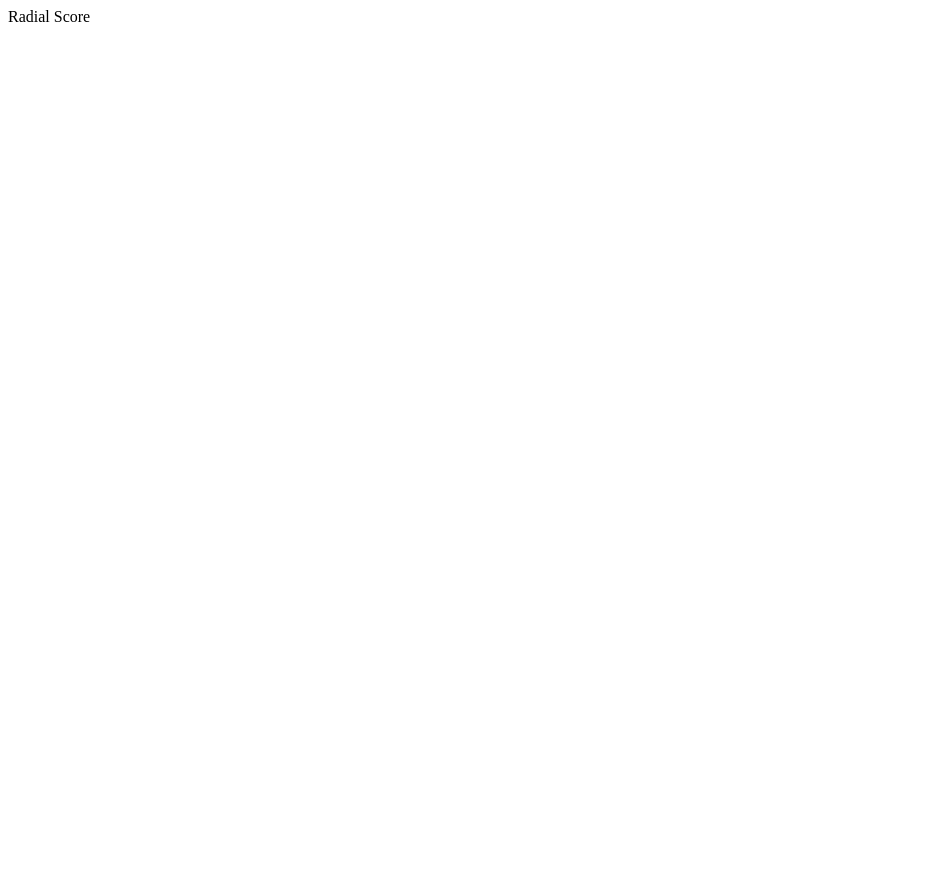
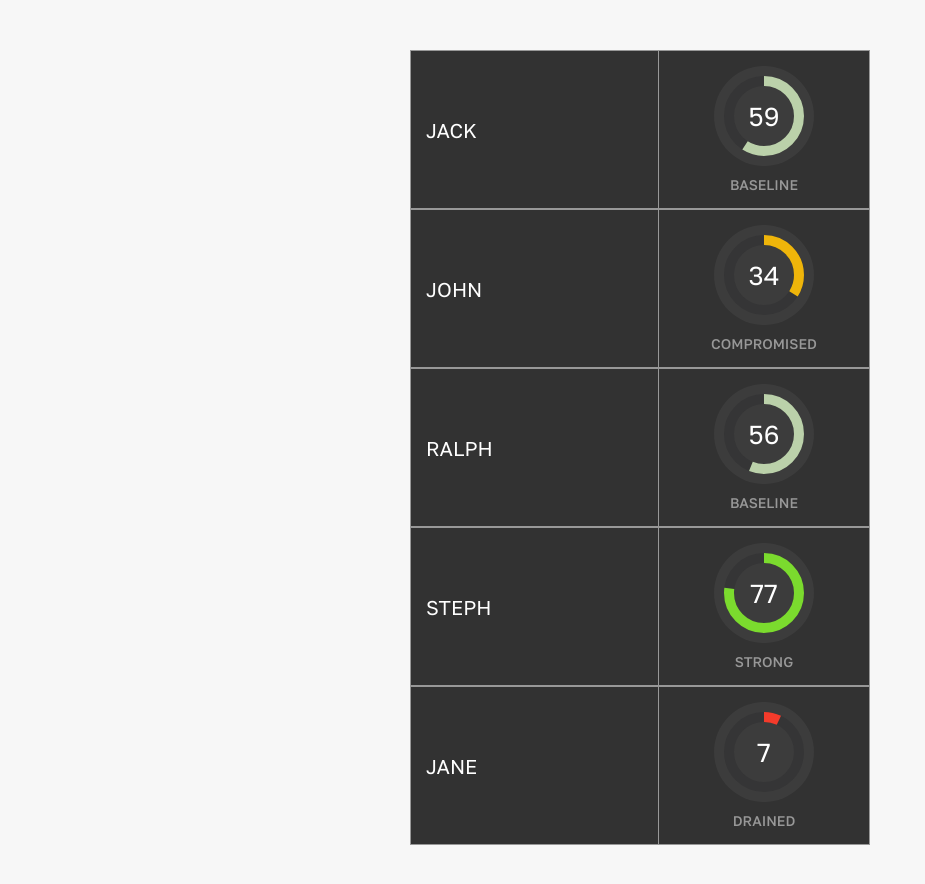
Before and after one commit to joshuadsingh1993/rewire, a React (Vite) app: page / in a window 1280 px wide. Shown: the top 884 px of the page, without its empty margins (0-925 px from the left). Before the commit the page ends 800 px from the top, so only its background shows below. Built offline with nearby package versions, Linux system fonts and the light colour scheme.

Commit message:
Building components

```diff
--- a/index.html
+++ b/index.html
@@ -1,13 +1,19 @@
 <!DOCTYPE html>
 <html lang="en">
+
 <head>
   <meta charset="UTF-8" />
   <link rel="icon" type="image/svg+xml" href="/vite.svg" />
   <meta name="viewport" content="width=device-width, initial-scale=1.0" />
-    <title>Vite + React + TS</title>
+  <title>Rewire</title>
+  <link rel="preconnect" href="https://fonts.googleapis.com">
+  <link rel="preconnect" href="https://fonts.gstatic.com" crossorigin>
+  <link href="https://fonts.googleapis.com/css2?family=Golos+Text:wght@400;500&display=swap" rel="stylesheet">
 </head>
+
 <body>
   <div id="root"></div>
   <script type="module" src="/src/main.tsx"></script>
 </body>
+
 </html>
--- a/package.json
+++ b/package.json
@@ -9,6 +9,9 @@
     "preview": "vite preview",
     "lint": "eslint --ext .js,.ts,.jsx,.tsx . --fix"
   },
+  "resolutions": {
+    "styled-components": "^5"
+  },
   "dependencies": {
     "react": "^18.2.0",
     "react-dom": "^18.2.0",
@@ -17,6 +20,7 @@
   "devDependencies": {
     "@types/react": "^18.0.27",
     "@types/react-dom": "^18.0.10",
+    "@types/styled-components": "^5.1.26",
     "@typescript-eslint/eslint-plugin": "^5.54.0",
     "@typescript-eslint/parser": "^5.54.0",
     "@vitejs/plugin-react": "^3.1.0",
--- a/src/App.tsx
+++ b/src/App.tsx
@@ -1,11 +1,36 @@
-import RadialScore from "./components/radialScore"
+import TableRow from './components/TableRow'
+import styled from 'styled-components'
 
-type Props = {}
+const Container = styled.div`
+    background: #323232;
+	max-width: 460px;
+	margin: 50px auto;
+`
 
-export default function App({}: Props) {
-  return (
-    <div>
-		<RadialScore />
-	</div>
-  )
+type Day = {
+	ac: boolean,
+	cs: number,
+	es: number,
+	ps: number,
+	sc: number
 }
+
+type Athlete = {
+	[name: string]: Record<string, Day>
+}
+
+type AppProps = {
+	data: Athlete
+}
+
+export default function App({ data }: AppProps) {
+	return (
+		<Container>
+			{
+				Object.entries(data).map((athlete, index) => (
+					<TableRow name={athlete[0]} score={athlete[1]['1677658893169'].sc} />
+				))
+			}
+		</Container>
+	)
+}
--- a/src/components/RadialScore.tsx
+++ b/src/components/RadialScore.tsx
@@ -1,7 +1,121 @@
-type Props = {}
+import { useEffect, useRef } from 'react'
+import styled from 'styled-components'
+import { LEVELS } from '../utils/constants'
+import { getLevelFromScore } from '../utils/helpers'
 
-export default function RadialScore({}: Props) {
+const ringWidth = 10;
+const size = 80;
+
+const Container = styled.div`
+  display: flex;
+  align-items: center;
+  justify-content: center;
+  flex-direction: column;
+`
+const RadialContainer = styled.div`
+    position: relative;
+    padding: ${ringWidth}px;
+    position: relative;
+    width: fit-content;
+
+    :after {
+      content: '';
+      position: absolute;
+      inset: 0;
+      background: ${props => props.theme.colors.white};
+      opacity: 0.05;
+      border-radius: 50%;
+    }
+`
+const Radial = styled.div`
+    height: ${size}px;
+    width: ${size}px;
+    position: relative;
+`
+
+const BackgroundCircle = styled.div`
+    height: 100%;
+    width: 100%;
+    position: absolute;
+    z-index: 1;
+    border-radius: 50%;
+    border: ${ringWidth}px solid ${props => props.theme.colors.backRing};
+    box-sizing: border-box;
+`
+
+const Score = styled.span`
+    font-size: 26px;
+    display: block;
+    position: absolute;
+    z-index: 2;
+    top: 50%;
+    left: 50%;
+    transform: translate(-50%, -50%);
+    color: ${props => props.theme.colors.white};
+`
+
+const Svg = styled.svg<{ score: number }>`
+  width: 100%;
+  height: 100%;
+  position: relative;
+  z-index: 2;
+
+  circle {
+    fill: none;
+    stroke: ${props => props.theme.colors[LEVELS[getLevelFromScore(props.score)]]};
+    stroke-width: ${ringWidth}px;
+    stroke-dasharray: ${size * 2.75};
+    stroke-dashoffset: ${size * 2.75};
+    transform-origin: 50% 50%;
+    transform: rotate(-90deg);
+    will-change: stroke-dashoffset;
+  }
+`
+const Level = styled.span`
+    font-size: 14px;
+    text-transform: uppercase;
+    font-weight: 500;
+    text-align: center;
+    margin-top: 10px;
+    display: inline-block;
+    color: ${props => props.theme.colors.textGrey};
+`
+
+type RadialScoreProps = {
+  score: number;
+}
+
+export default function RadialScore({ score }: RadialScoreProps) {
+  const circleRef = useRef<SVGCircleElement>(null)
+
+  const circleOffset = (percentage: number) => `${((100 - percentage) / 100) * size * 2.75}`
+
+  useEffect(() => {
+    if (circleRef.current) {
+      const circleSpinning = [{ strokeDashoffset: circleOffset(score) }]
+
+      const circleTiming = {
+        duration: 500,
+        fill: 'forwards',
+        easing: 'ease-in-out'
+      }
+
+      circleRef.current.animate(circleSpinning, circleTiming as KeyframeAnimationOptions)
+    }
+  }, [])
+
   return (
-    <div>Radial Score</div>
+    <Container>
+      <RadialContainer>
+        <Radial>
+          <BackgroundCircle />
+          <Svg score={score}>
+            <circle ref={circleRef} cx={size / 2} cy={size / 2} r={size / 2 - ringWidth / 2} />
+          </Svg>
+          <Score>{score}</Score>
+        </Radial>
+      </RadialContainer>
+      <Level>{getLevelFromScore(score)}</Level>
+    </Container>
   )
 }
--- /dev/null
+++ b/src/components/TableRow.tsx
@@ -0,0 +1,39 @@
+import styled from 'styled-components'
+import RadialScore from './RadialScore'
+
+const Container = styled.div`
+    display: flex;
+    align-items: center;
+    border: 1px solid ${props => props.theme.colors.textGrey};
+`
+
+const Name = styled.span`
+    display: block;
+    padding: 15px;
+    flex: 1;
+    font-size: 20px;
+    text-transform: uppercase;
+    color: ${props => props.theme.colors.white};
+`
+
+const RadialContainer = styled.div`
+    padding: 15px;
+    width: 180px;
+    border-left: 1px solid ${props => props.theme.colors.textGrey};
+`
+
+type TableRowProps = {
+    name: string,
+    score: number
+}
+
+export default function TableRow({ name, score }: TableRowProps) {
+    return (
+        <Container>
+            <Name>{name}</Name>
+            <RadialContainer>
+                <RadialScore score={score} />
+            </RadialContainer>
+        </Container>
+    )
+}
--- a/src/main.tsx
+++ b/src/main.tsx
@@ -1,9 +1,16 @@
 import React from 'react'
 import ReactDOM from 'react-dom/client'
+import { ThemeProvider } from 'styled-components'
 import App from './App'
+import GlobalStyle from './styles/globalStyles'
+import theme from './styles/theme'
+import data from '../data.json'
 
 ReactDOM.createRoot(document.getElementById('root') as HTMLElement).render(
 	<React.StrictMode>
-		<App />
+		<ThemeProvider theme={theme}>
+			<GlobalStyle />
+			<App data={JSON.parse(JSON.stringify(data))} />
+		</ThemeProvider>
 	</React.StrictMode>,
 )
--- /dev/null
+++ b/src/styles/globalStyles.ts
@@ -0,0 +1,12 @@
+import { createGlobalStyle } from 'styled-components'
+
+const GlobalStyle = createGlobalStyle<{ theme: any}>`
+  body {
+    margin: 0;
+    padding: 0;
+    font-family: 'Golos Text', sans-serif;
+    background: #f7f7f7;
+  }
+`
+
+export default GlobalStyle
--- /dev/null
+++ b/src/styles/theme.ts
@@ -0,0 +1,18 @@
+import { LEVELS } from '../utils/constants'
+
+export default {
+	colors: {
+		grey: '#434242',
+		darkGrey: '#323232',
+		textGrey: '#989898',
+		backRing: '#353536',
+		white: '#fff',
+		[LEVELS.peak]: '#71FF00',
+		[LEVELS.strong]: '#7BDB2E',
+		[LEVELS.primed]: '#94CA69',
+		[LEVELS.baseline]: '#BBD1AA',
+		[LEVELS.compromised]: '#EFB50A',
+		[LEVELS.fatigued]: '#EF780A',
+		[LEVELS.drained]: '#F43B2B'
+	}
+}
--- /dev/null
+++ b/src/utils/constants.ts
@@ -0,0 +1,19 @@
+export enum LEVELS {
+    peak = 'peak',
+    strong = 'strong',
+    primed = 'primed',
+    baseline = 'baseline',
+    compromised = 'compromised',
+    fatigued = 'fatigued',
+    drained = 'drained'
+}
+
+export const levelRanges = {
+	[LEVELS.peak]: 100,
+	[LEVELS.strong]: 84,
+	[LEVELS.primed]: 70,
+	[LEVELS.baseline]: 60,
+	[LEVELS.compromised]: 40,
+	[LEVELS.fatigued]: 30,
+	[LEVELS.drained]: 17
+}
--- /dev/null
+++ b/src/utils/helpers.ts
@@ -0,0 +1,38 @@
+import { levelRanges, LEVELS } from './constants'
+
+export const getLevelFromScore = (score: number) => {
+	if (score > 100 || score < 0) {
+		throw Error('Score out of range. Please input a score from 0 - 100.')
+	}
+
+	if (score <= levelRanges.peak && score > levelRanges.strong) {
+		return LEVELS.peak
+	}
+
+	if (score <= levelRanges.strong && score > levelRanges.primed) {
+		return LEVELS.strong
+	}
+
+	if (score <= levelRanges.primed && score > levelRanges.baseline) {
+		return LEVELS.primed
+	}
+
+	if (score <= levelRanges.baseline && score > levelRanges.compromised) {
+		return LEVELS.baseline
+	}
+
+	if (score <= levelRanges.compromised && score > levelRanges.fatigued) {
+		return LEVELS.compromised
+	}
+
+	if (score <= levelRanges.fatigued && score > levelRanges.drained) {
+		return LEVELS.fatigued
+	}
+
+	if (score <= levelRanges.drained && score >= 0) {
+		return LEVELS.drained
+	}
+
+	// default
+	return LEVELS.peak
+}
```
Also changed, not shown: src/components/TableHeader.tsx (added), 1 other file (tests, documents, lock files or other folders). Lines whose indentation alone changed are shown as unchanged.
